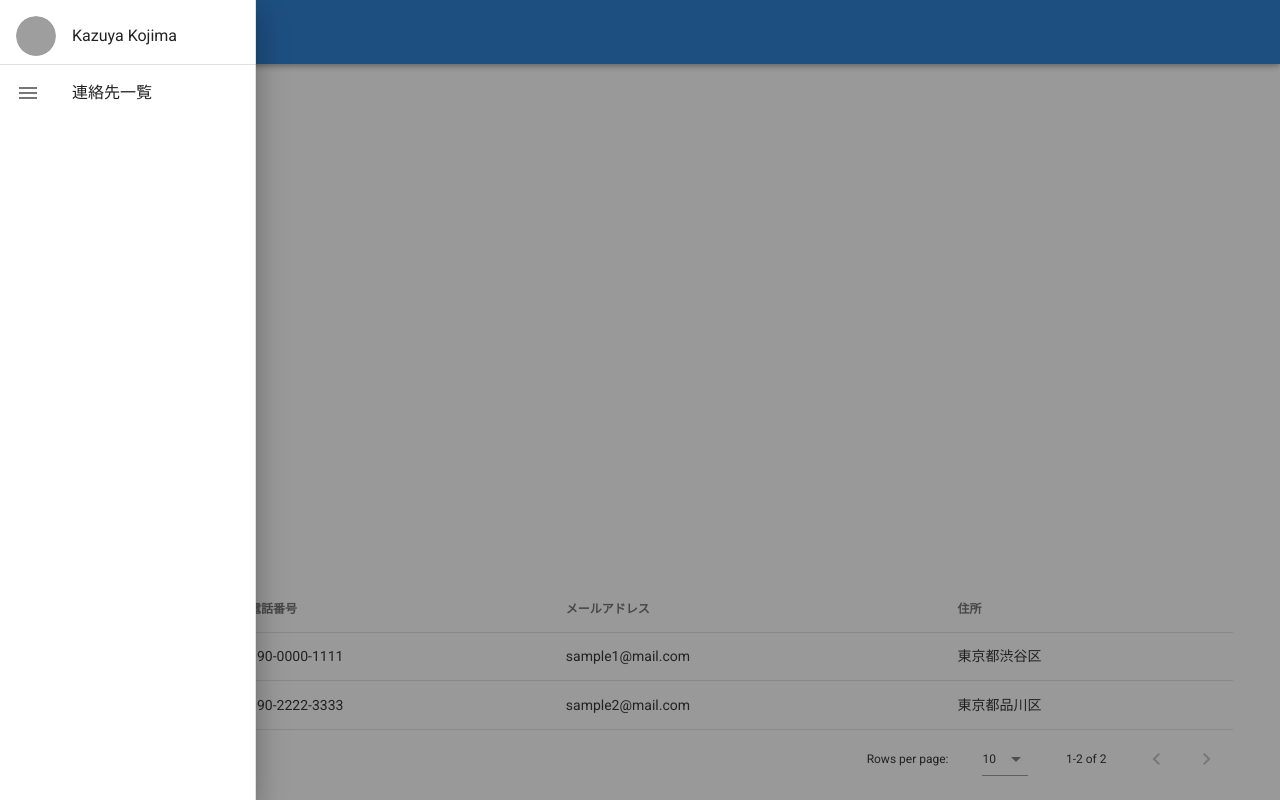
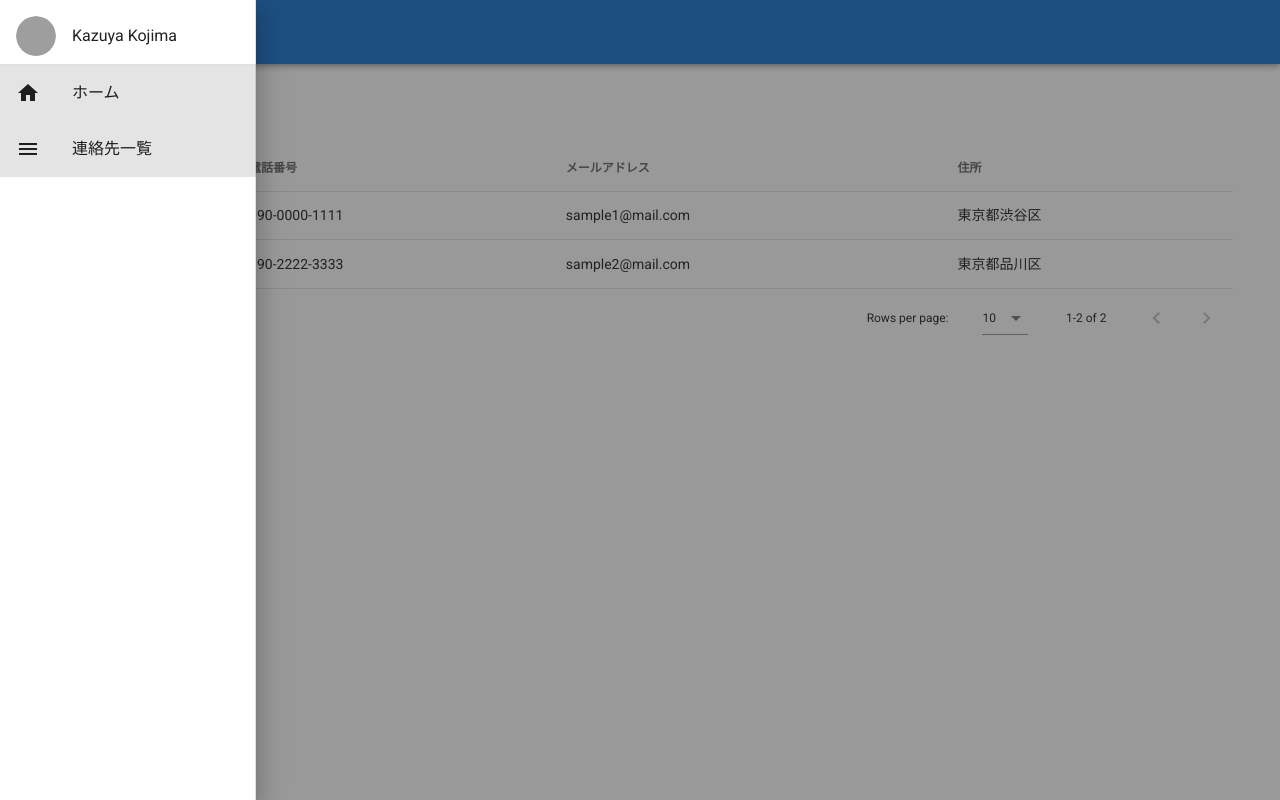
Before and after one commit to uttnaoki/AddressAppFV, a Vue app: page /addresses in a window 1280 px wide. Both pictures are taken after a click on the button 28 px from the left and 32 px from the top of the page. Built offline with nearby package versions, Linux system fonts and the light colour scheme; grey boxes are pictures that could not be loaded.

Commit message:
add home to SideNav

```diff
--- a/src/components/SideNav.vue
+++ b/src/components/SideNav.vue
@@ -1,5 +1,4 @@
 <template>
-  <v-container fluid fill-height>
   <v-navigation-drawer v-model="$store.state.drawer" absolute temporary>
     <v-list>
       <v-list-item>
@@ -15,7 +14,7 @@
 
       <v-divider></v-divider>
 
-        <v-list-item v-for="(item, index) in items" :key="index">
+      <v-list-item v-for="(item, index) in items" :key="index" :to="item.link">
         <v-list-item-icon>
           <v-icon>{{ item.icon }}</v-icon>
         </v-list-item-icon>
@@ -25,14 +24,16 @@
       </v-list-item>
     </v-list>
   </v-navigation-drawer>
-  </v-container>
 </template>
 
 <script>
 export default {
   data() {
     return {
-      items: [{ title: "連絡先一覧", icon: "mdi-menu" }],
+      items: [
+        { title: "ホーム", icon: "mdi-home", link: { name: "home" } },
+        { title: "連絡先一覧", icon: "mdi-menu", link: { name: "addresses" } },
+      ],
     };
   },
 };
```
Lines whose indentation alone changed are shown as unchanged.
